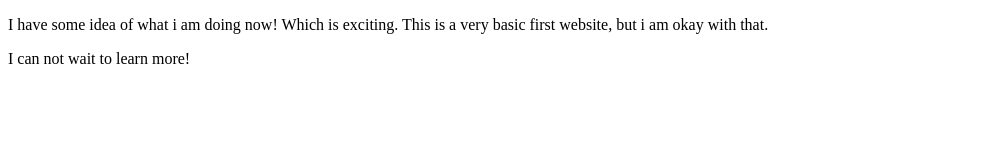
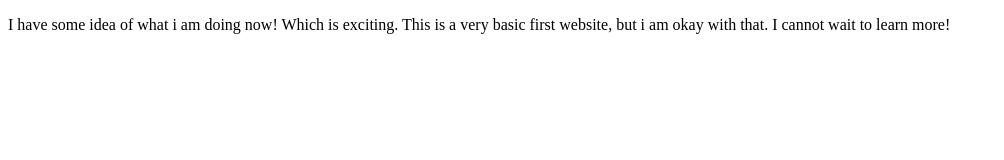
Before and after one commit to rcombs17/codelab-static-laptop-setup, a plain HTML site: page Index.html in a window 1280 px wide. Shown: the whole page, without its empty margins (0-1004 px from the left). Drawn offline with Linux system fonts and the light colour scheme.

Commit message:
I ran the index. html file though the WC3 and changed any errors

```diff
--- a/Index.html
+++ b/Index.html
@@ -4,7 +4,7 @@
     <title>Yay I created my first website</title>
   </head>
   <body>
-    <p>I have some idea of what i am doing now! Which is exciting. This is a very basic first website, but i am okay with that.</p>
+    <p>I have some idea of what i am doing now! Which is exciting. This is a very basic first website, but i am okay with that.
+    I cannot wait to learn more! </p>
   </body>
-    <p> I can not wait to learn more! <p>
 </html>
```
Also changed, not shown: 1 other file.
